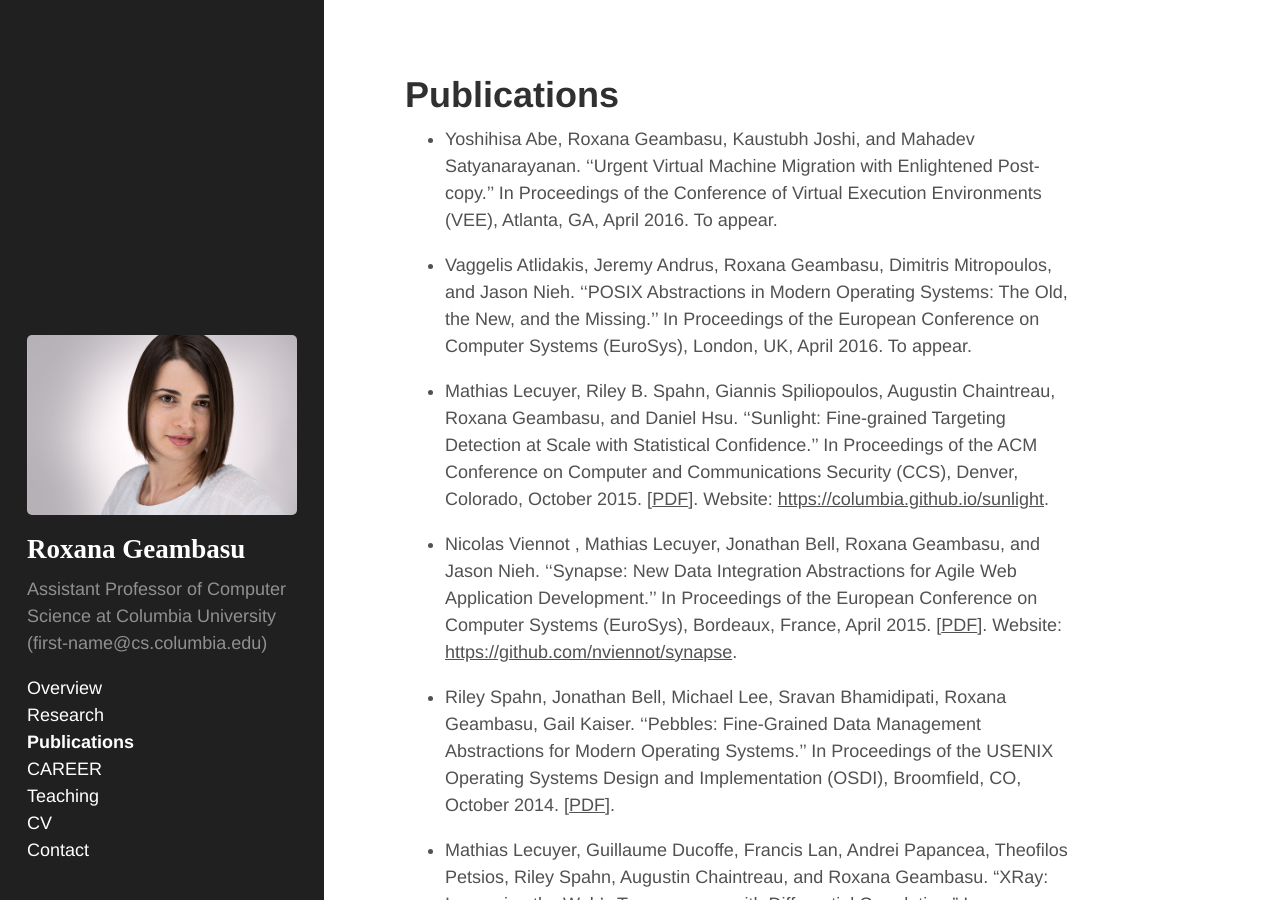
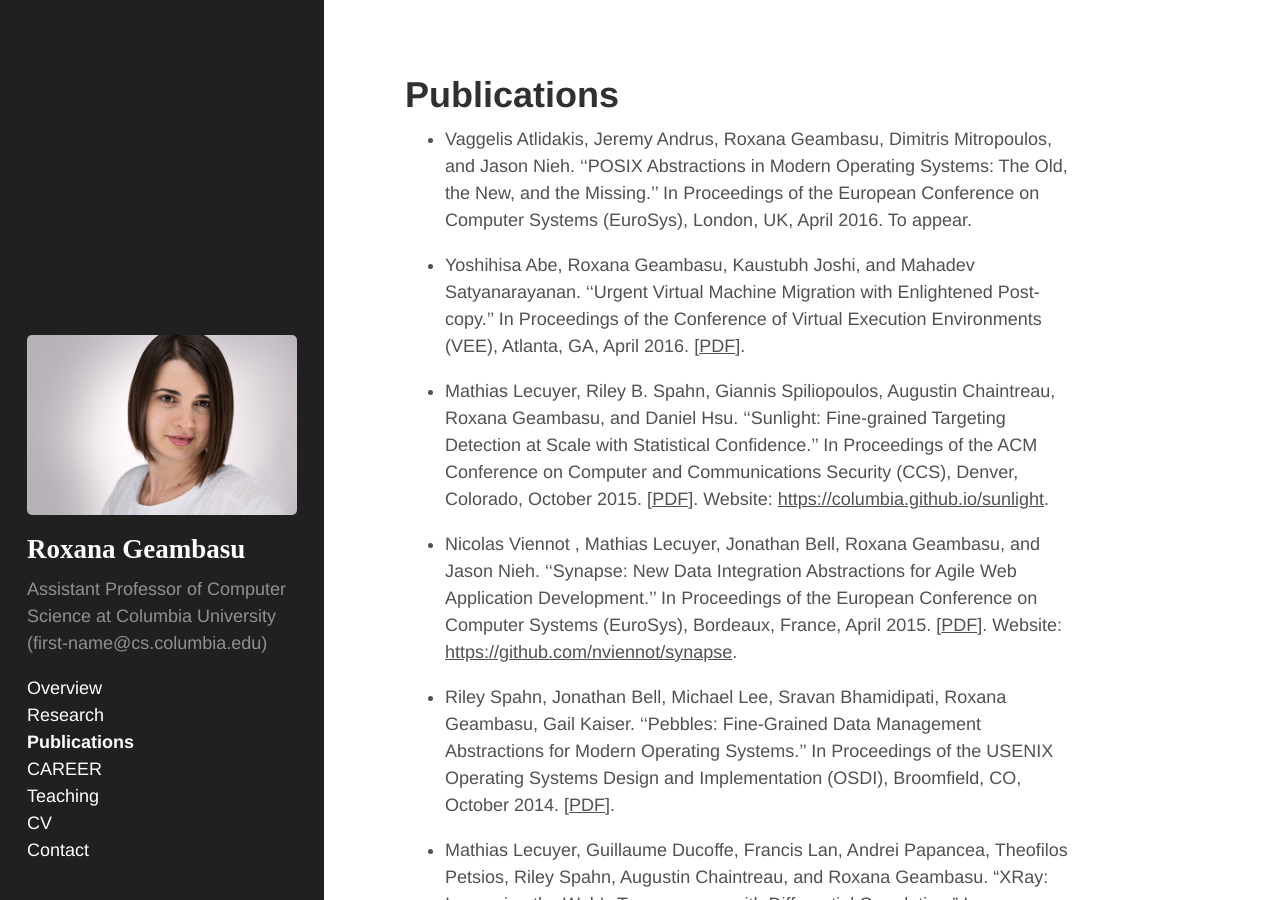
Before and after one commit to roxanageambasu/roxanageambasu.github.io, a Jekyll site: the page built from 02-publications.md, in a window 1280 px wide and 900 px high. Built offline with Jekyll 4.4.1, drawn with Linux system fonts in a browser that asks for light colours; Markdown is read by kramdown in place of the engine named in the settings.

Commit message:
added vee pub pdf

```diff
--- a/02-publications.md
+++ b/02-publications.md
@@ -2,15 +2,15 @@
 layout: page
 title: Publications
 ---
-* Yoshihisa Abe, Roxana Geambasu, Kaustubh Joshi, and Mahadev Satyanarayanan.
-  ''Urgent Virtual Machine Migration with Enlightened Post-copy.''
-  In Proceedings of the Conference of Virtual Execution Environments (VEE), Atlanta, GA, April 2016.
-  To appear.
-
 * Vaggelis Atlidakis, Jeremy Andrus, Roxana Geambasu, Dimitris Mitropoulos, and Jason Nieh.
   ''POSIX Abstractions in Modern Operating Systems: The Old, the New, and the Missing.''
   In Proceedings of the European Conference on Computer Systems (EuroSys), London, UK, April 2016.
   To appear.
+
+* Yoshihisa Abe, Roxana Geambasu, Kaustubh Joshi, and Mahadev Satyanarayanan.
+  ''Urgent Virtual Machine Migration with Enlightened Post-copy.''
+  In Proceedings of the Conference of Virtual Execution Environments (VEE), Atlanta, GA, April 2016.
+  [<a href="{{ site.baseurl }}/publications/vee2016enlightened-migration.pdf">PDF</a>].
 
 * Mathias Lecuyer, Riley B. Spahn, Giannis Spiliopoulos, Augustin Chaintreau, Roxana Geambasu, and Daniel Hsu.
   ''Sunlight: Fine-grained Targeting Detection at Scale with Statistical Confidence.''
```
Also changed, not shown: 01-research.md (+1 -2 lines), 1 other file.
